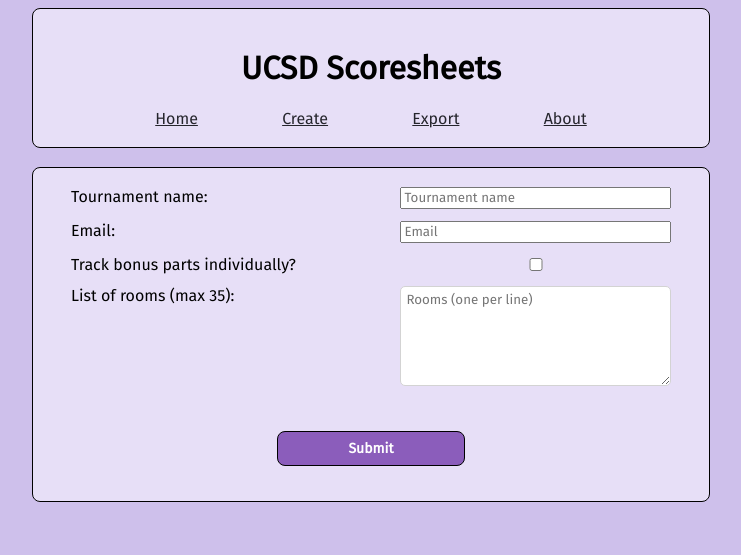
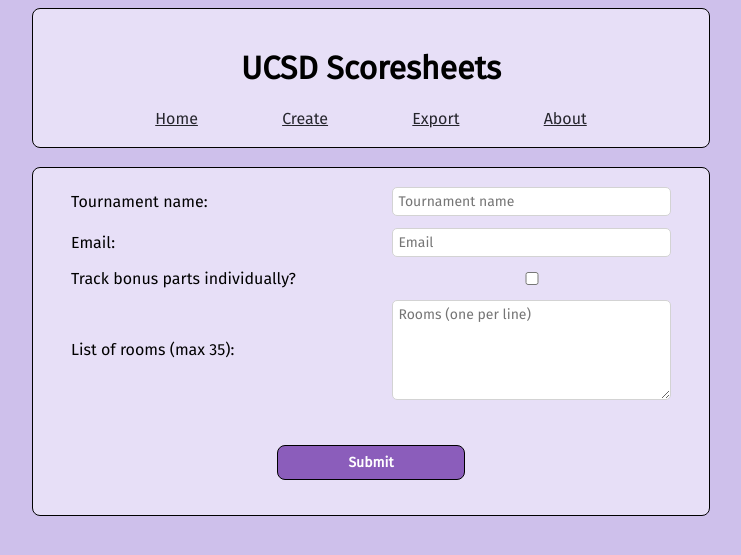
Before and after one commit to alistairgray42/ucsd-scoresheets, a Flask app: page /create in a window 1280 px wide. Shown: the top 555 px of the page, without its empty margins (269-1010 px from the left). Run offline with Flask 2, Linux system fonts and the light colour scheme.

Commit message:
frontend SQBS conversion

```diff
--- a/static/style.css
+++ b/static/style.css
@@ -87,6 +87,8 @@ li {
 	display: grid;
 	grid-template-columns: auto auto;
 
+	align-items: center;
+
 	gap: 12px;
 	padding-bottom: 24px;
 }
@@ -101,11 +103,15 @@ li {
 #rooms {
 	resize: vertical;
 	min-height: 100px;
+}
 
+#rooms, #tourney_name, #email {
 	border-radius: 5px;
 	box-shadow: none;
 	border: 1px solid lightgray;
 	padding: 5px;
+
+	font-size: 14px;
 }
 
 #rounds_min_max {
@@ -118,10 +124,6 @@ li {
 	justify-content: center;
 }
 
-#bonus_tracking {
-	align-self: start;
-}
-
 #title {
 	font-weight: 900;
 	color: black;
```
Also changed, not shown: templates/convert_form.html (+3 -8 lines).
